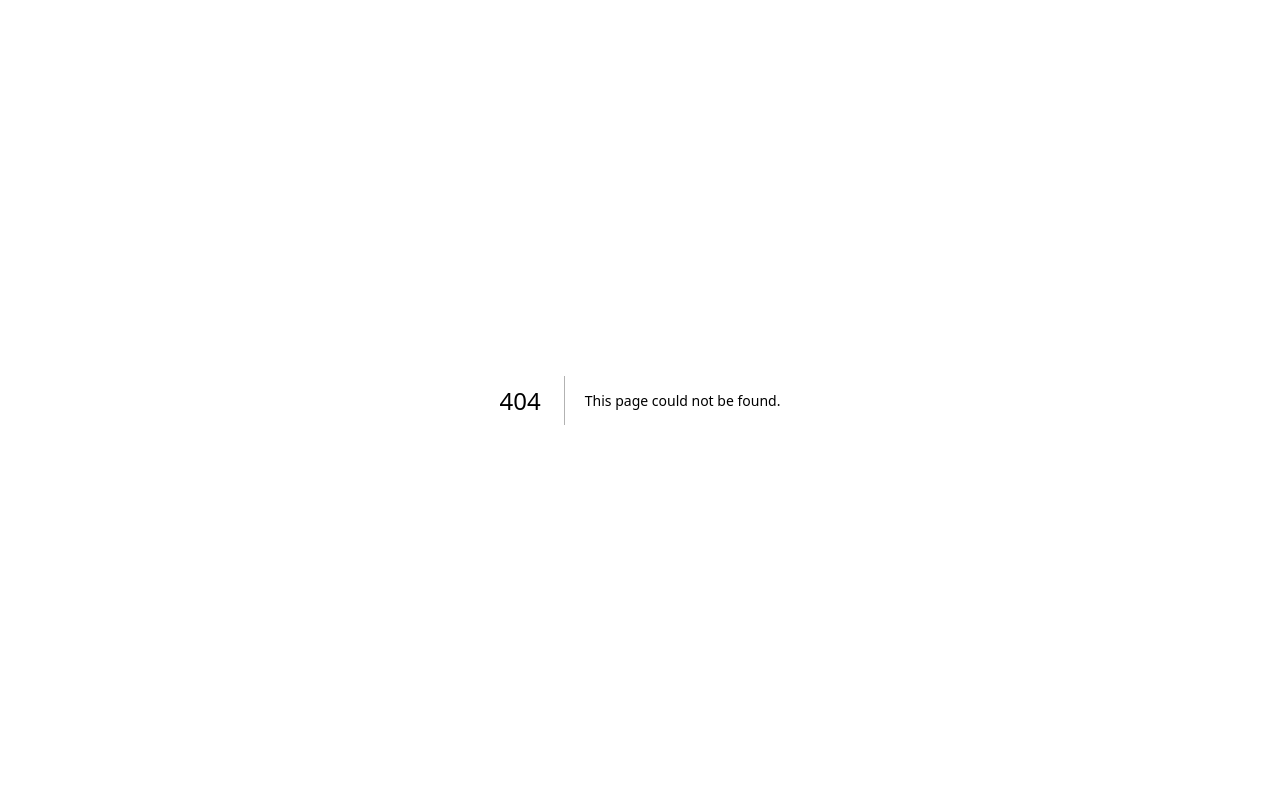
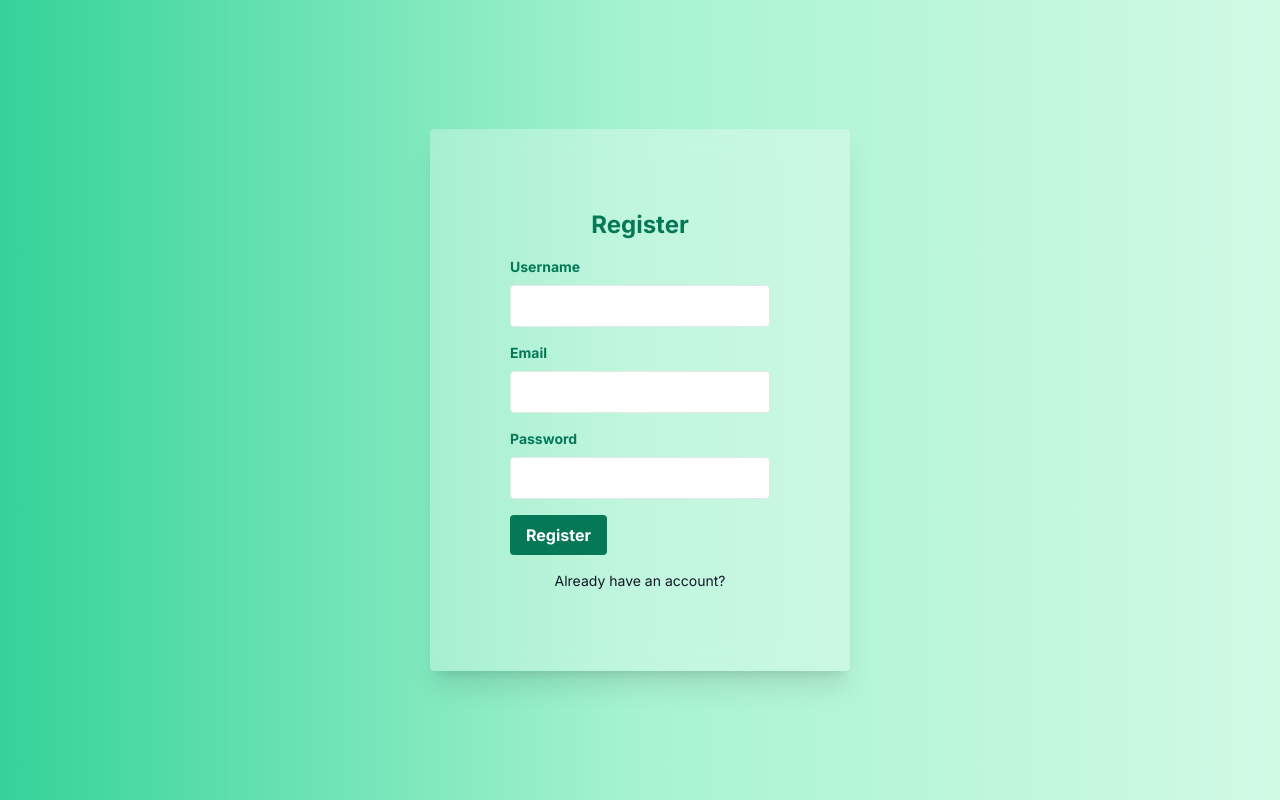
Before and after one commit to whyyou696/The-Beauty-Shop, a Next.js app in the folder app/: page /register in a window 1280 px wide. Before the commit this address had no page. Built offline with nearby package versions, Linux system fonts and the light colour scheme.

Commit message:
data.json

```diff
--- /dev/null
+++ b/app/src/app/login/page.tsx
@@ -0,0 +1,48 @@
+export default function Login() {
+  return (
+    <div className="login-form-container flex items-center justify-center min-h-screen bg-gradient-to-r from-emerald-400 via-emerald-200 to-emerald-100">
+      <form className="login-form bg-white p-20 rounded shadow-md bg-opacity-30 backdrop-blur-md">
+        <h1 className="text-3xl font-bold mb-4 text-emerald-700 text-center">
+          Login
+        </h1>
+        <div className="mb-4">
+          <label
+            htmlFor="email"
+            className="block text-emerald-700 text-sm font-bold mb-2"
+          >
+            Email
+          </label>
+          <input
+            type="email"
+            id="email"
+            name="email"
+            className="border rounded w-full py-2 px-3 text-white"
+          />
+        </div>
+        <div className="mb-4">
+          <label
+            htmlFor="password"
+            className="block text-emerald-700 text-sm font-bold mb-2"
+          >
+            Password
+          </label>
+          <input
+            type="password"
+            id="password"
+            name="password"
+            className="border rounded w-full py-2 px-3 text-white"
+          />
+        </div>
+        <button
+          type="submit"
+          className="bg-emerald-700 hover:bg-white hover:text-emerald-700 text-white font-bold py-2 px-4 rounded focus:outline-none focus:shadow-outline transition duration-300"
+        >
+          Login
+        </button>
+        <p className="text-center text-gray-900 text-sm mt-4">
+          Don't have an account?{" "}
+        </p>
+      </form>
+    </div>
+  );
+}
--- /dev/null
+++ b/app/src/app/register/page.tsx
@@ -0,0 +1,66 @@
+
+export default function Register () {
+  return (
+    <div className="login-form-container flex items-center justify-center min-h-screen bg-gradient-to-r from-emerald-400 via-emerald-200 to-emerald-100">
+      <form className="login-form bg-white p-20 rounded shadow-xl bg-opacity-30 backdrop-blur-md">
+        <h2 className="text-2xl font-bold mb-4 text-emerald-700 text-center">
+          Register
+        </h2>
+        <div className="mb-4">
+          <label
+            htmlFor="username"
+            className="block text-emerald-700 text-sm font-bold mb-2"
+          >
+            Username
+          </label>
+          <input
+            type="text"
+            id="username"
+            name="username"
+            className="border rounded w-full py-2 px-3 text-white"
+            required
+          />
+        </div>
+        <div className="mb-4">
+          <label
+            htmlFor="email"
+            className="block text-emerald-700 text-sm font-bold mb-2"
+          >
+            Email
+          </label>
+          <input
+            type="email"
+            id="email"
+            name="email"
+            className="border rounded w-full py-2 px-3 text-white"
+            required
+          />
+        </div>
+        <div className="mb-4">
+          <label
+            htmlFor="password"
+            className="block text-emerald-700 text-sm font-bold mb-2"
+          >
+            Password
+          </label>
+          <input
+            type="password"
+            id="password"
+            name="password"
+            className="border rounded w-full py-2 px-3 text-white"
+            required
+          />
+        </div>
+        <button
+          type="submit"
+          className="bg-emerald-700 hover:bg-white hover:text-emerald-700 text-white font-bold py-2 px-4 rounded focus:outline-none focus:shadow-outline transition duration-300"
+        >
+          Register
+        </button>
+        <p className="text-center text-gray-900 text-sm mt-4">
+          Already have an account?{" "}
+        </p>
+      </form>
+    </div>
+  );
+};
--- a/app/src/components/NavbarLink.tsx
+++ b/app/src/components/NavbarLink.tsx
@@ -1,23 +1,30 @@
 import Link from 'next/link';
-import Image from 'next/image';
-import logo from '@/assets/logo2.png';
+import Image from 'next/image'; // Import Image dari Next.js untuk optimalisasi gambar
+import logo from '@/assets/logo1.png'; // Gunakan path relatif dari folder public
+import logo2 from "@/assets/logo2.png"
 
 export default function NavbarLink () {
   return (
-    <nav className="bg-white h-20"> {/* Mengubah tinggi navbar menjadi 24 */}
-      <div className="max-w-7xl mx-auto px-4 sm:px-6 lg:px-8">
-        <div className="flex items-center justify-between h-full"> {/* Menyesuaikan tinggi agar navbar penuh */}
+    <nav className="bg-gradient-to-r from-white to-emerald-200  p-4 fixed w-full top-0 shadow-xl">
+    <div className="container mx-auto flex justify-between items-center">
       <div className="flex items-center">
-            <div className="flex-shrink-0 mt-8 mb-8">
-              <Image src={logo} alt="Logo" width={120} height={120} /> {/* Mengubah ukuran logo */}
+        <Image src={logo} alt="Logo" className="w-20 h-20" />
       </div>
-            <div className="hidden md:block">
-              <div className="ml-10 flex items-baseline space-x-4">
-                <Link href="/" className="text-black hover:bg-gray-700 px-3 py-2 rounded-md text-sm font-medium">Home</Link>
-                <Link href="/about" className="text-black hover:bg-gray-700 px-3 py-2 rounded-md text-sm font-medium">About</Link>
+      <div className="items-center">
+        <Image src={logo2} alt="Logo" className="w-20 h-20" />
       </div>
-            </div>
-          </div>
+      <div className="flex items-center">
+        <Link href="/about"
+          className="bg-emerald-700 hover:bg-white hover:text-emerald-700 text-white font-bold py-2 px-4 rounded focus:outline-none focus:shadow-outline transition duration-300"
+        >
+          About
+        </Link>
+
+        <button
+          className="bg-emerald-700 hover:bg-white hover:text-emerald-700 text-white font-bold py-2 px-4 rounded focus:outline-none focus:shadow-outline transition duration-300 ml-4"
+        >
+          Logout
+        </button>
       </div>
     </div>
   </nav>
```
Lines whose indentation alone changed are shown as unchanged.
